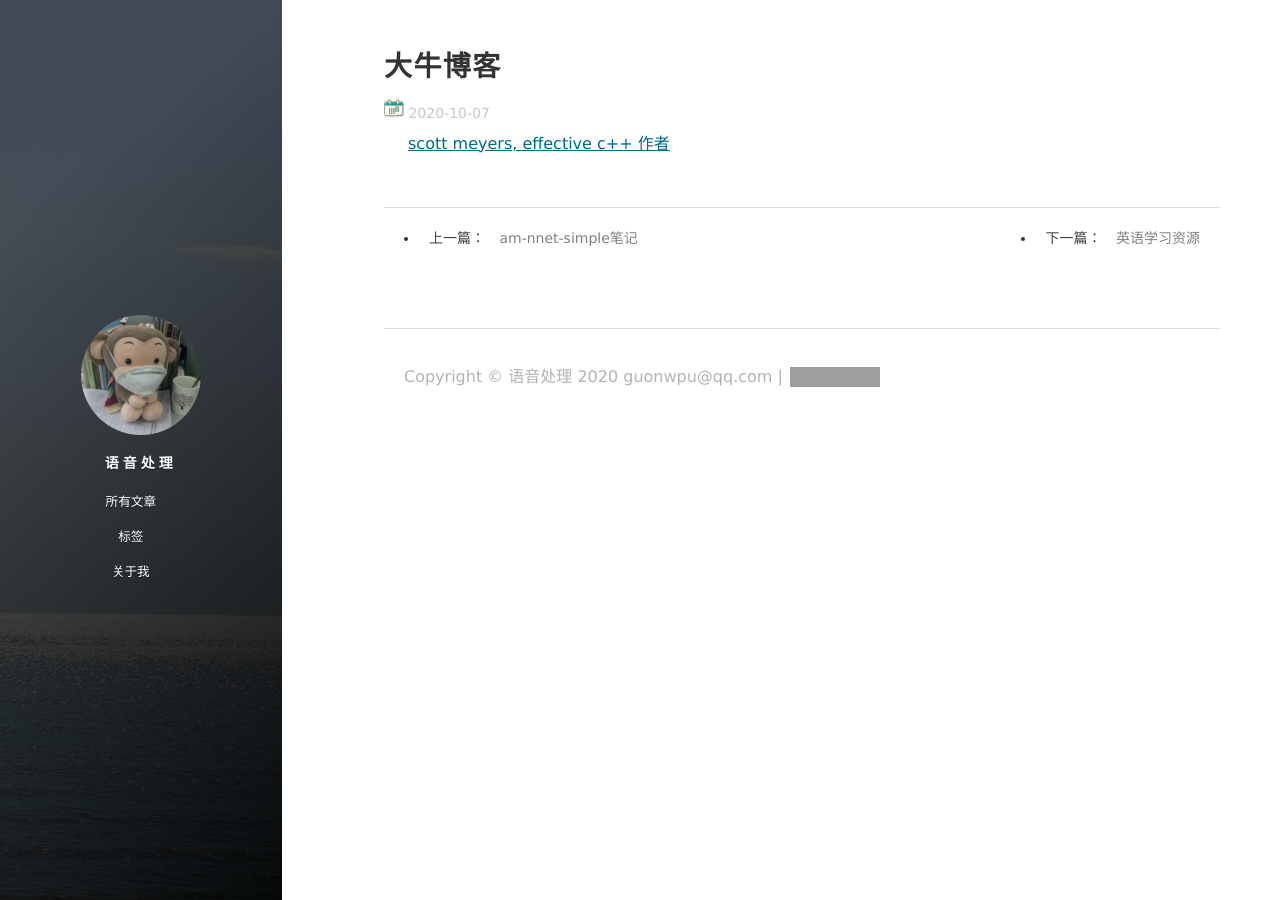
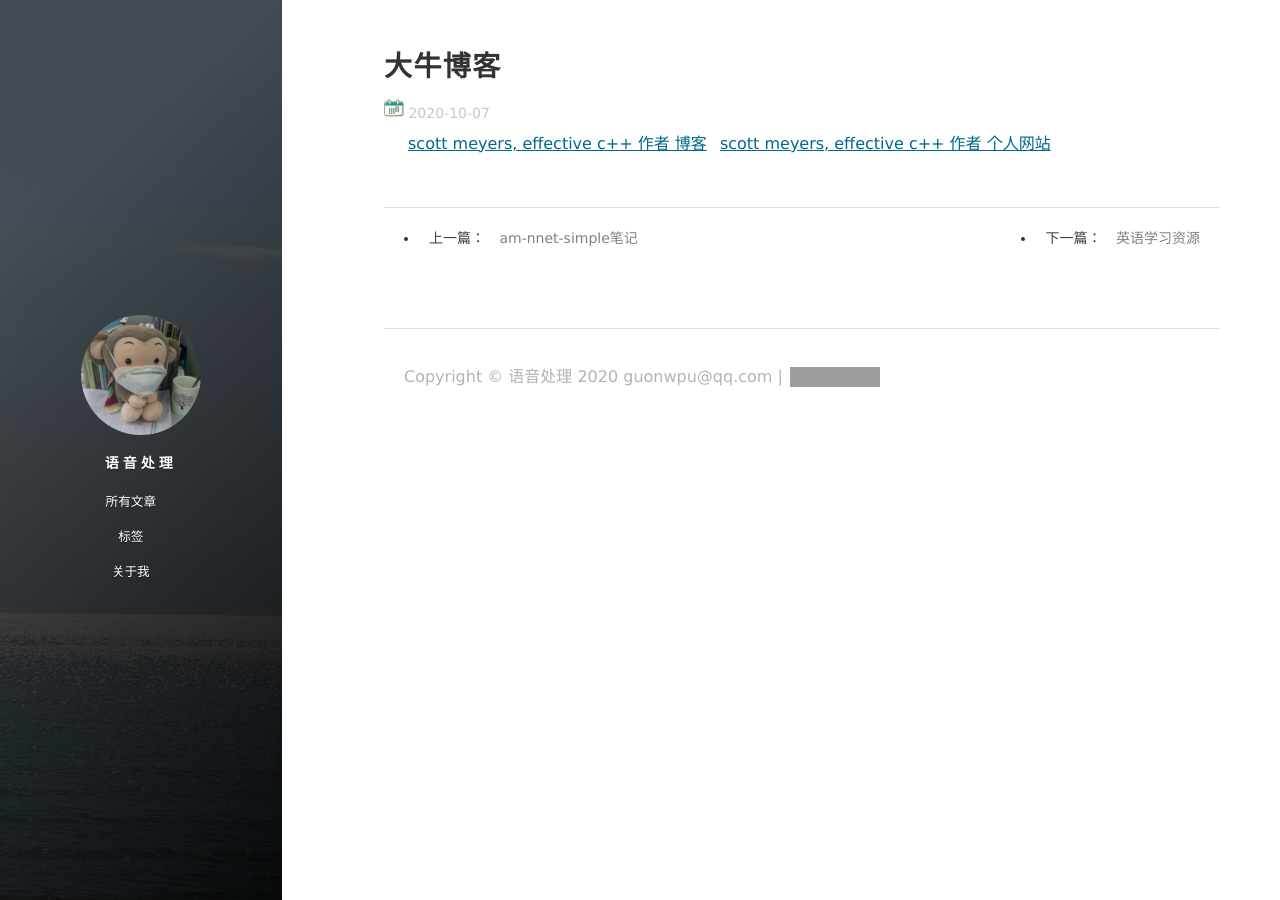
Before and after one commit to glynpu/glynpu.github.io, a Jekyll site: the page built from _posts/resources/2020-10-07-awesome-guys.md, in a window 1280 px wide. Built offline with Jekyll 4.4.1, drawn with Linux system fonts in a browser that asks for light colours; nearby versions of some CDN libraries; comment, search, counter and statistics services are not loaded; grey boxes are pictures that could not be loaded.

Commit message:
meyer private website

```diff
--- a/_posts/resources/2020-10-07-awesome-guys.md
+++ b/_posts/resources/2020-10-07-awesome-guys.md
@@ -9,4 +9,5 @@ tag: 大牛博客
 * content
 {:toc}
 
-[scott meyers, effective c++ 作者](http://scottmeyers.blogspot.com/)
+[scott meyers, effective c++ 作者 博客](http://scottmeyers.blogspot.com/)
+[scott meyers, effective c++ 作者 个人网站](https://www.aristeia.com/)
```
